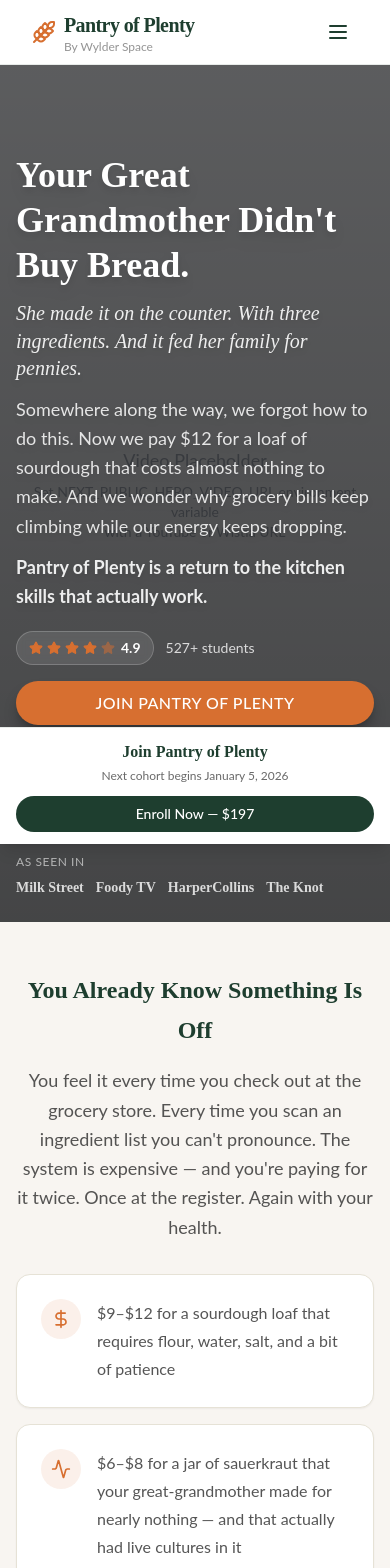
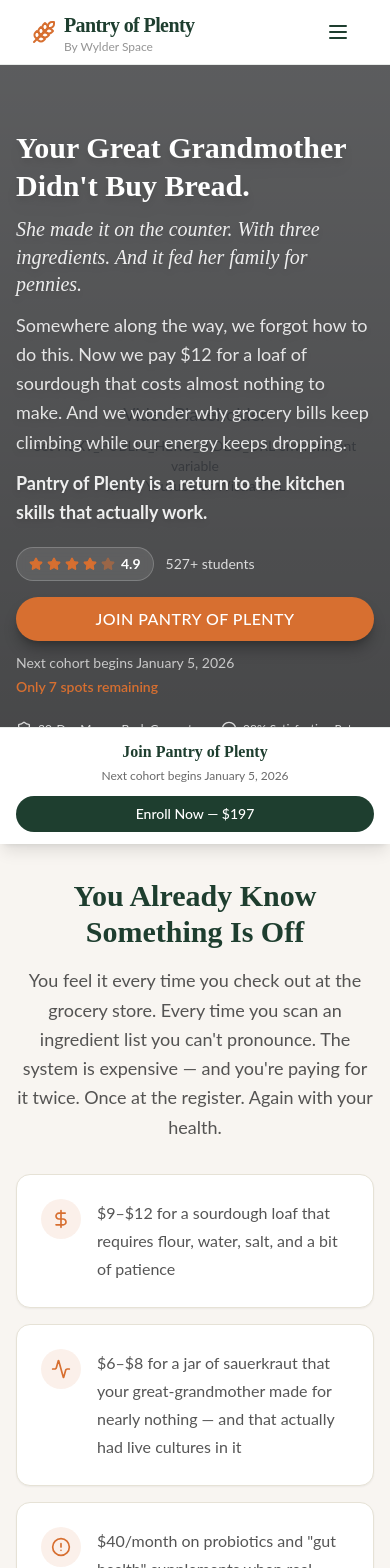
Before and after one commit to ankurmans/wylderspace-pantry-of-plenty, a Next.js app: page / in a window 390 px wide. Shown: the top 1568 px of the page. Built offline with nearby package versions, Linux system fonts and the light colour scheme; no server answers.

Commit message:
Fix HeroSection video background extension and update responsive styles

```diff
--- a/components/sections/HeroSection.tsx
+++ b/components/sections/HeroSection.tsx
@@ -62,9 +62,9 @@
   }, [videoUrl])
 
   return (
-    <section className="relative w-full overflow-hidden pt-16 md:pt-0">
+    <section className="relative w-full overflow-hidden pt-16 md:pt-0 bg-black">
       {/* Background Video */}
-      <div className="absolute inset-0 w-full h-full overflow-hidden" style={{ minHeight: '100vh' }}>
+      <div className="absolute inset-0 w-full h-full overflow-hidden">
         {videoEmbed ? (
           videoEmbed.platform === 'youtube' ? (
             <div
@@ -121,17 +121,16 @@
         className="absolute inset-0 w-full h-full"
         style={{
           background: 'linear-gradient(to bottom, rgba(0,0,0,0.6) 0%, rgba(0,0,0,0.7) 100%)',
-          minHeight: '100vh',
         }}
       />
 
       {/* Text Content Overlay */}
-      <div className="relative z-10 w-full flex items-start md:items-center pt-6 md:pt-12 pb-6 md:pb-12 md:h-screen md:min-h-[800px]">
-        <div className="max-w-7xl mx-auto w-full px-4 md:px-12 pt-0 md:pt-0">
+      <div className="relative z-10 w-full flex items-start md:items-center pt-0 md:pt-12 pb-0 md:pb-12 md:h-screen md:min-h-[800px]">
+        <div className="max-w-7xl mx-auto w-full px-4 md:px-12 pt-0 md:pt-8">
             <div className="max-w-[563px]">
             {/* Main Headline - Playfair Display Medium, 60px, white */}
               <h1
-              className="text-4xl md:text-[48px] font-black mb-3 md:mb-6 leading-tight md:leading-[48px] text-white drop-shadow-lg"
+              className="text-3xl md:text-[48px] font-black mb-3 md:mb-6 leading-tight md:leading-[48px] text-white drop-shadow-lg"
                 style={{ fontFamily: "'Playfair Display', serif" }}
               >
               Your Great Grandmother Didn't Buy Bread.
@@ -249,7 +248,7 @@
                 >
                   As Seen In
                 </p>
-                <div className="flex flex-wrap items-center gap-3">
+                <div className="flex flex-wrap items-center gap-3 mb-4">
                   {AUTHORITY_MENTIONS.map((mention, index) => (
                     <span
                       key={index}
--- a/components/sections/ProblemSection.tsx
+++ b/components/sections/ProblemSection.tsx
@@ -67,7 +67,7 @@
         <div className="max-w-4xl mx-auto">
           {/* Heading - Playfair Display Medium, 36px, #1e3e2f, centered */}
           <h2
-            className="text-2xl md:text-[36px] font-bold mb-4 text-center leading-[40px] text-[#1e3e2f]"
+            className="text-3xl md:text-[36px] font-bold mb-4 text-center leading-[36px] text-[#1e3e2f]"
             style={{ fontFamily: "'Playfair Display', serif" }}
           >
             You Already Know Something Is Off
@@ -115,7 +115,7 @@
 
           {/* Closing Statement - Playfair Display Italic, 20px, #1e3e2f, centered */}
           <p
-            className="text-lg md:text-xl font-bold italic text-center leading-[28px] text-[#1e3e2f]"
+            className="text-xl md:text-xl font-medium italic text-center leading-[28px] text-[#1e3e2f]"
             style={{ fontFamily: "'Playfair Display', serif" }}
           >
             Deep down, you know this isn't how it's supposed to work. You just haven't been shown another way.
```
